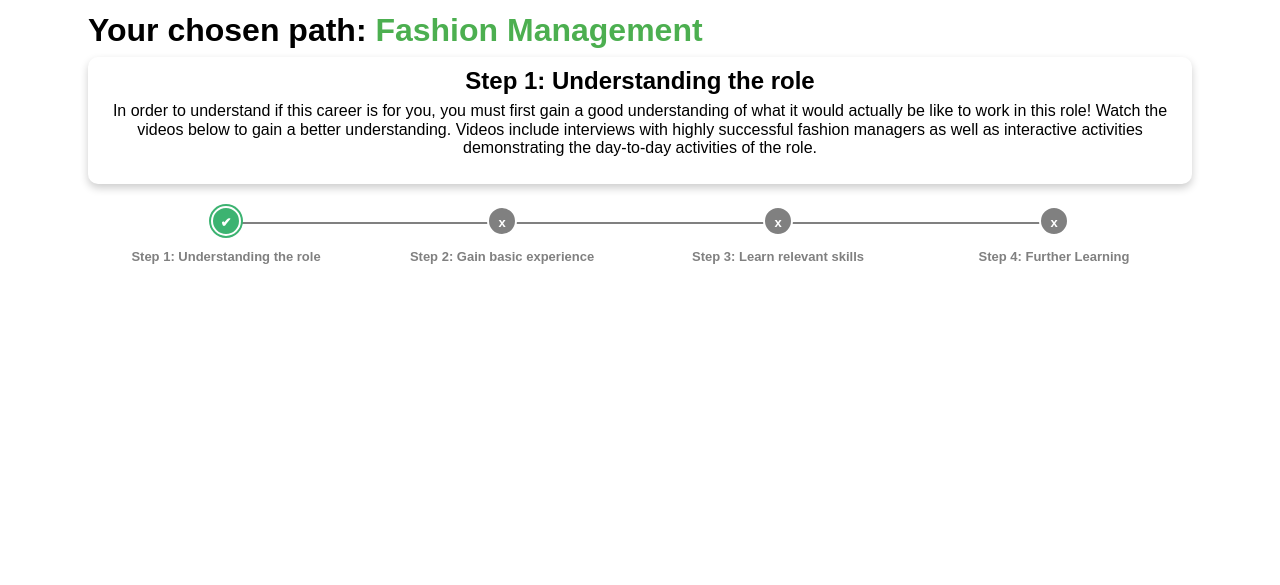
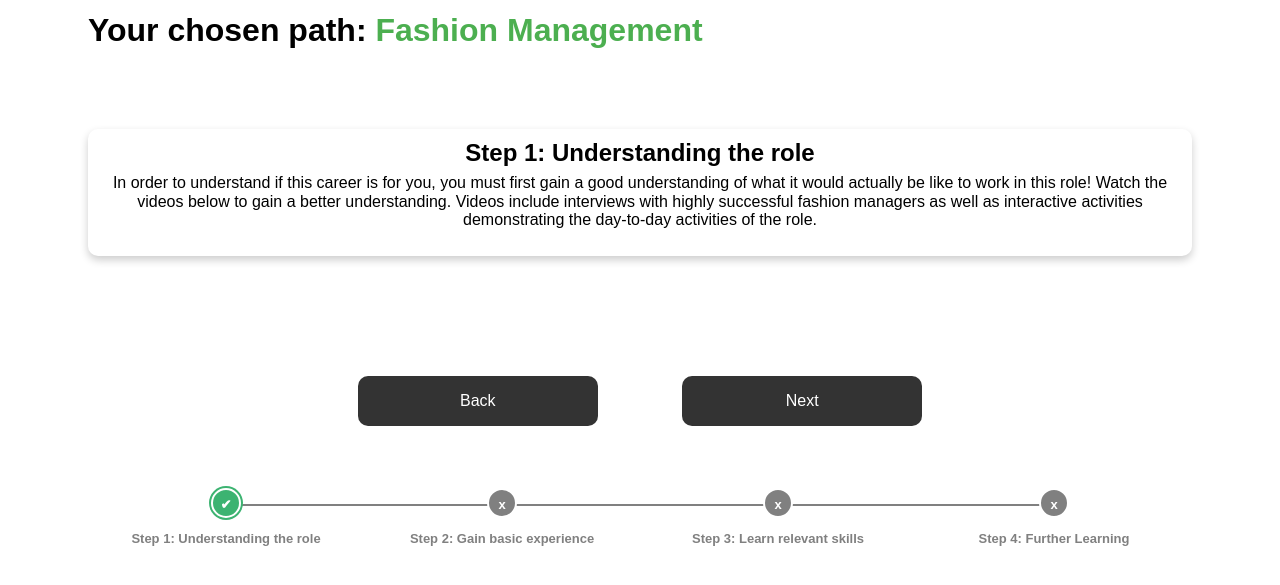
Before and after one commit to tela1505/wayfinder, a Flask app: page /fashion/1 in a window 1280 px wide. Shown: the part 68-653 px from the top of the page. Run offline with Flask 2, Linux system fonts and the light colour scheme; some libraries are stand-ins or nearby versions.

Commit message:
Buttons to move between steps added

```diff
--- a/app/static/css/main.css
+++ b/app/static/css/main.css
@@ -418,6 +418,7 @@ article {
 }
 
 
+
 /*STYLING PROGRESS STEPS*/
 
 .steps-title{
@@ -458,3 +459,50 @@ article {
 .steps-list a:visited{
     color: white;
 }
+
+
+/*STYLING STEP CARDS*/
+.step-card {
+    margin: 10vh 0vh 10vh 0vh !important;
+}
+
+
+/*CONTROL BACK/NEXT BUTTONS STEPS*/
+
+.step-control {
+    text-align: center;
+}
+
+.step-control button {
+    background-color: #333;
+    border: none;
+    border-radius: 10px;
+    color: white;
+    text-align: center;
+    text-decoration: none;
+    font-size: 16px;
+    align-content: center;
+    align-items: center;
+    justify-content: center;
+    margin: auto;
+    display: inline-flex;
+    padding: 2vh;
+    width: 30vh;
+    margin: 5vh;
+}
+
+.step-control a:active{
+    color: white;
+}
+
+.step-control a:link{
+    color: white;
+}
+
+.step-control a:hover{
+    color: white;
+}
+
+.step-control a:visited{
+    color: white;
+}
--- a/app/templates/fashion_management/fashion_step1.html
+++ b/app/templates/fashion_management/fashion_step1.html
@@ -2,9 +2,13 @@
 {% block pathtitle %}Fashion Management{% endblock %}
 <!-- Content for this page -->
 {% block step %}
-    <div class="post-card">
+    <div class="post-card step-card">
         <h2>Step 1: Understanding the role</h2>
         <p>In order to understand if this career is for you, you must first gain a good understanding of what it would actually be like to work in this role! Watch the videos below to gain a better understanding. Videos include interviews with highly successful fashion managers as well as interactive activities demonstrating the day-to-day activities of the role.</p>
+    </div>
+    <div class="step-control">
+        <button><a href="{{ url_for('main.fashion') }}">Back</a></button>
+        <button><a href="{{ url_for('main.fashion2') }}">Next</a></button>
     </div>
     <br>
     <div class="progress-bar-container">
--- a/app/templates/fashion_management/fashion_step2.html
+++ b/app/templates/fashion_management/fashion_step2.html
@@ -3,7 +3,7 @@
 {% block pathtitle %}Fashion Management{% endblock %}
 <!-- Content for this page -->
 {% block step %}
-    <div class="post-card">
+    <div class="post-card step-card">
         <h2>Step 2: Gain basic experience</h2>
         <p>Now that you understand what this job entails, let’s start learning about what it really takes to excel in the role! To do this, its best to get hands-on. Meaning we need to find a way to gain basic work experience and role-related knowledge. There are three simple techniques that we recommend when it comes to asking for work experience:</p>
         <br>
@@ -12,6 +12,10 @@
             <li>Cold email looking for experience - a cold email is one where you don’t already know the individual that you are contacting personally, let us show you our recommended steps - <a href="{{ url_for('main.cold') }}">Learn More</a>.</li>
             <li>Use your creativity to unlock opportunities - by this, we mean to think outside the box. We want you to use all of your available resources, such as who you know and where you live, to help your search. You will be surprised with just how well suited you are to find opportunities - <a href="{{ url_for('main.fashion') }}">Learn More</a>.</li>
         </ol>
+    </div>
+    <div class="step-control">
+        <button><a href="{{ url_for('main.fashion1') }}">Back</a></button>
+        <button><a href="{{ url_for('main.fashion3') }}">Next</a></button>
     </div>
     <br>
     <div class="progress-bar-container">
--- a/app/templates/fashion_management/fashion_step3.html
+++ b/app/templates/fashion_management/fashion_step3.html
@@ -2,7 +2,7 @@
 {% block pathtitle %}Fashion Management{% endblock %}
 <!-- Content for this page -->
 {% block step %}
-    <div class="post-card">
+    <div class="post-card step-card">
         <h2>Step 3: Learn relevant skills</h2>
         <p>To stand out from the crowd, it is important to identify which skills will help you excel and succeed in a fashion management career. The skills we believe are highly desirable for this role are:</p>
         <br>
@@ -20,6 +20,10 @@
         </ul>
         <br>
         <p>For each of these skills and domain areas, we have compiled a list of relevant resources that we believe will help you out a lot! They are fun, short and sweet videos that do a great job of explaining all the basic concepts required.</p>
+    </div>
+    <div class="step-control">
+        <button><a href="{{ url_for('main.fashion2') }}">Back</a></button>
+        <button><a href="{{ url_for('main.fashion4') }}">Next</a></button>
     </div>
     <br>
     <div class="progress-bar-container">
--- a/app/templates/fashion_management/fashion_step4.html
+++ b/app/templates/fashion_management/fashion_step4.html
@@ -2,7 +2,7 @@
 {% block pathtitle %}Fashion Management{% endblock %}
 <!-- Content for this page -->
 {% block step %}
-    <div class="post-card">
+    <div class="post-card step-card">
         <h2>Step 4: Further learning</h2>
         <p>When it comes to your future academic studies and schooling, you want to position yourself in a way that makes it easiest for you to succeed and find the job of your dreams.</p>
         <br>
@@ -38,6 +38,10 @@
         </ol>
     </div>
     <br>
+    <div class="step-control">
+        <button><a href="{{ url_for('main.fashion3') }}">Back</a></button>
+        <button><a href="{{ url_for('main.fashion') }}">Finish</a></button>
+    </div>
     <div class="progress-bar-container">
         <div class="progress-bar-wrapper"></div>
         <script>
```
